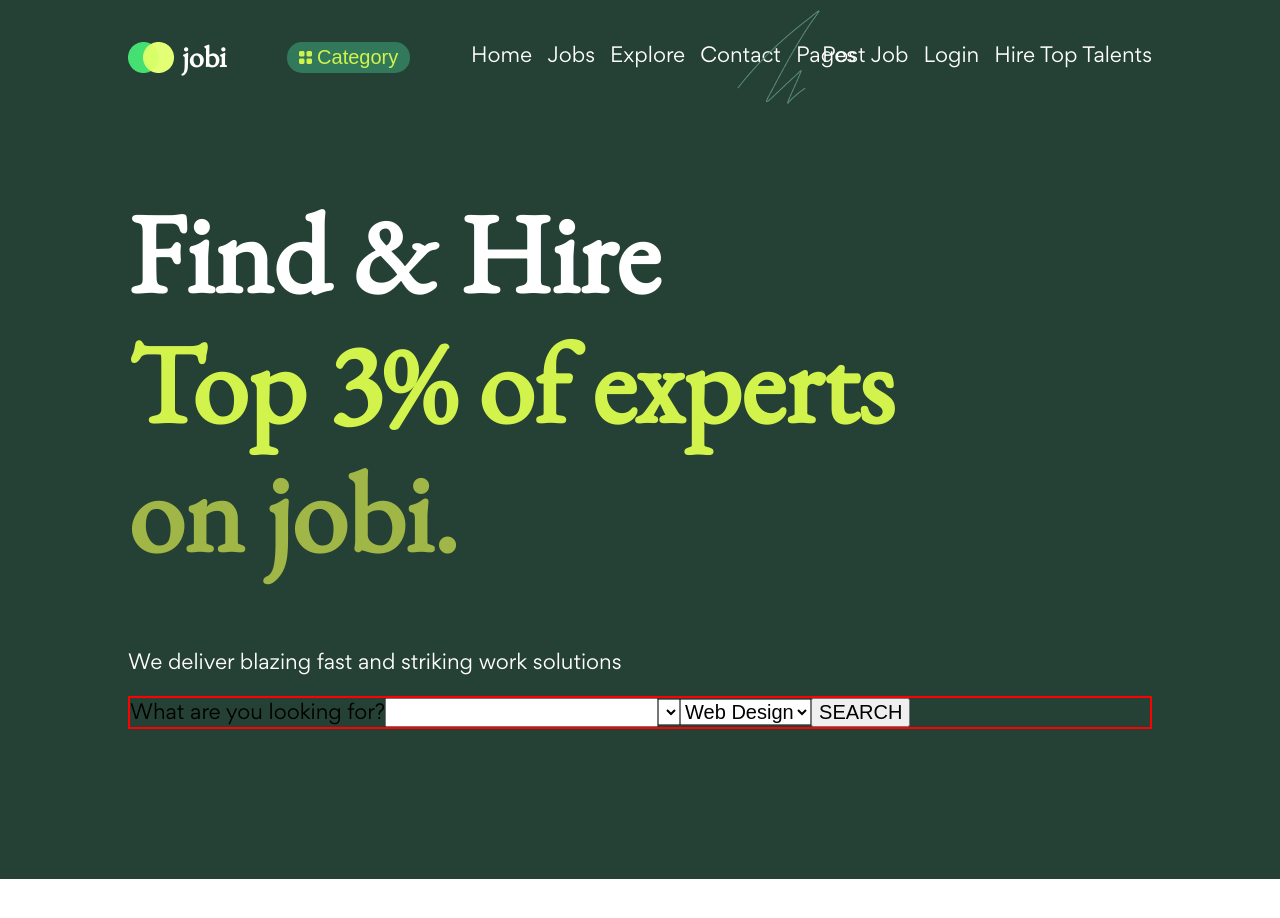
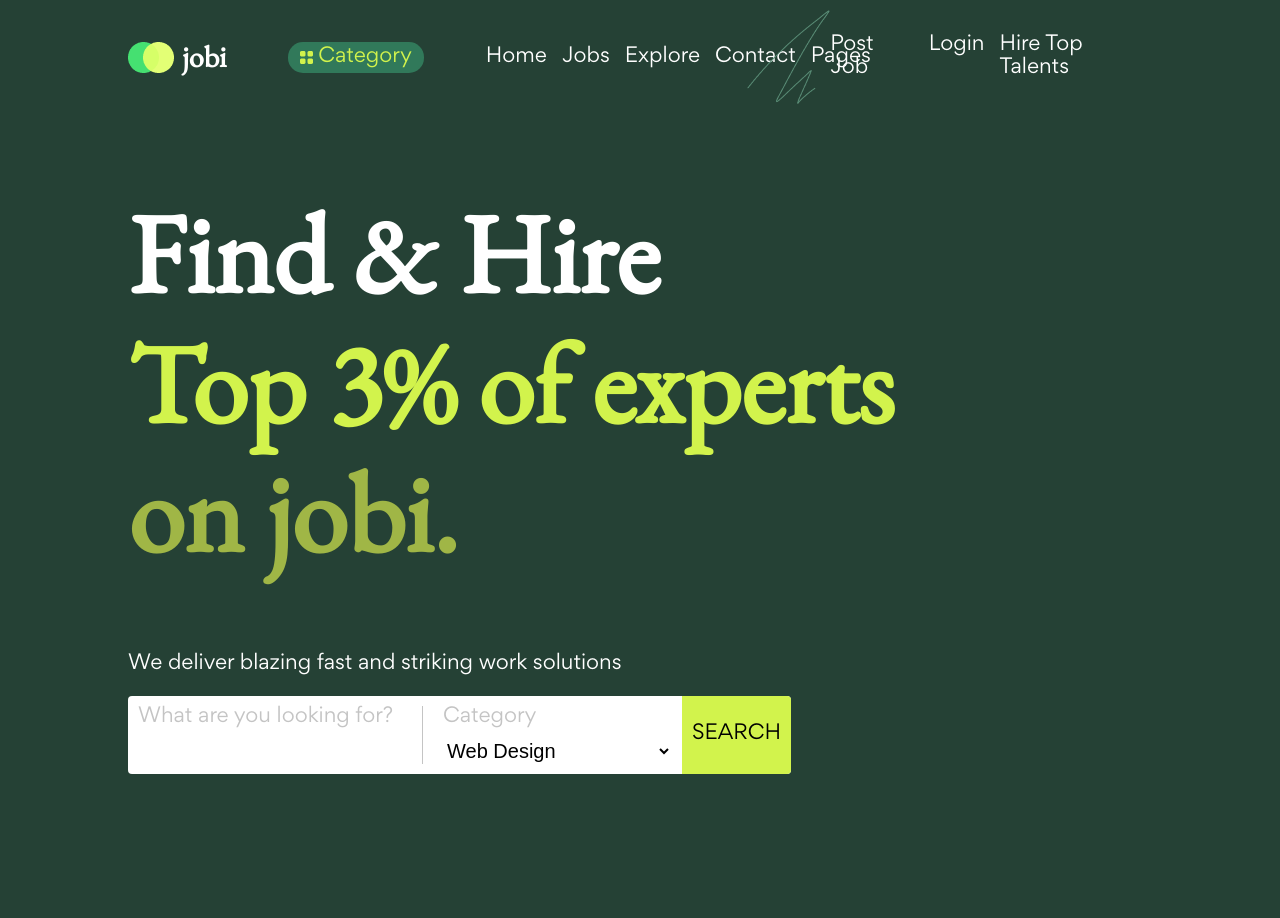
Before and after one commit to MandeepKMann/jobi, a React (Vite) app: page / in a window 1280 px wide. Shown: the top 918 px of the page. Before the commit the page ends 879 px from the top, so only its background shows below. Built offline with nearby package versions, Linux system fonts and the light colour scheme.

Commit message:
done base css for form

```diff
--- a/src/App.scss
+++ b/src/App.scss
@@ -70,6 +70,10 @@ ul {
     padding-left: 0px;
 }
 
+button {
+    font-family: 'Gordita Regular';
+}
+
 h1 {
     text-align: center;
 }
--- a/src/SearchBar.jsx
+++ b/src/SearchBar.jsx
@@ -4,13 +4,18 @@ const SearchBar = () => {
     return (
         <div className="form wrapper">
             <form action="#">
-                <label htmlFor="userSearch">What are you looking for?</label>
-                <input type="text" />
-                <select name="" id=""></select>
-                <label htmlFor=""></label>
-                <select name="" id="">
-                    <option value="">Web Design</option>
-                </select>
+                <div className="inputs">
+                    <div className="textInput">
+                        <label htmlFor="userSearch">What are you looking for?</label>
+                        <input type="text" />
+                    </div>
+                    <div className="selectInput">
+                        <label htmlFor="">Category</label>
+                        <select name="" id="">
+                            <option value="">Web Design</option>
+                        </select>
+                    </div>
+                </div>
                 <button type='submit'>SEARCH</button>
             </form>
         </div>
--- a/src/SearchBar.scss
+++ b/src/SearchBar.scss
@@ -1,4 +1,47 @@
 form {
-    border: 2px solid red;
+    display: flex;
+    background-color: white;
+    width: fit-content;
+    border-radius: 4px;
 
+    label {
+        color: #C4C4C4;
+    }
+
+    input {
+        border: none;
+    }
+
+    select {
+        background-color: white;
+        border: none;
+        padding-right: 100px;
+    }
+
+    .inputs {
+        display: flex;
+        gap: 20px;
+        padding: 10px;
+        .textInput,
+        .selectInput {
+            display: flex;
+            flex-direction: column;
+            background-color: white;
+            gap: 10px;
+
+        }
+
+        .textInput {
+            border-right: 1px solid #C4C4C4;
+            padding-right: 15px;
+        }
+    }
+
+
+    button {
+        background-color: #D2F34C;
+        border: none;
+        padding: 10px;
+        border-radius: 0px 4px 4px 0px;
+    }
 }
```
